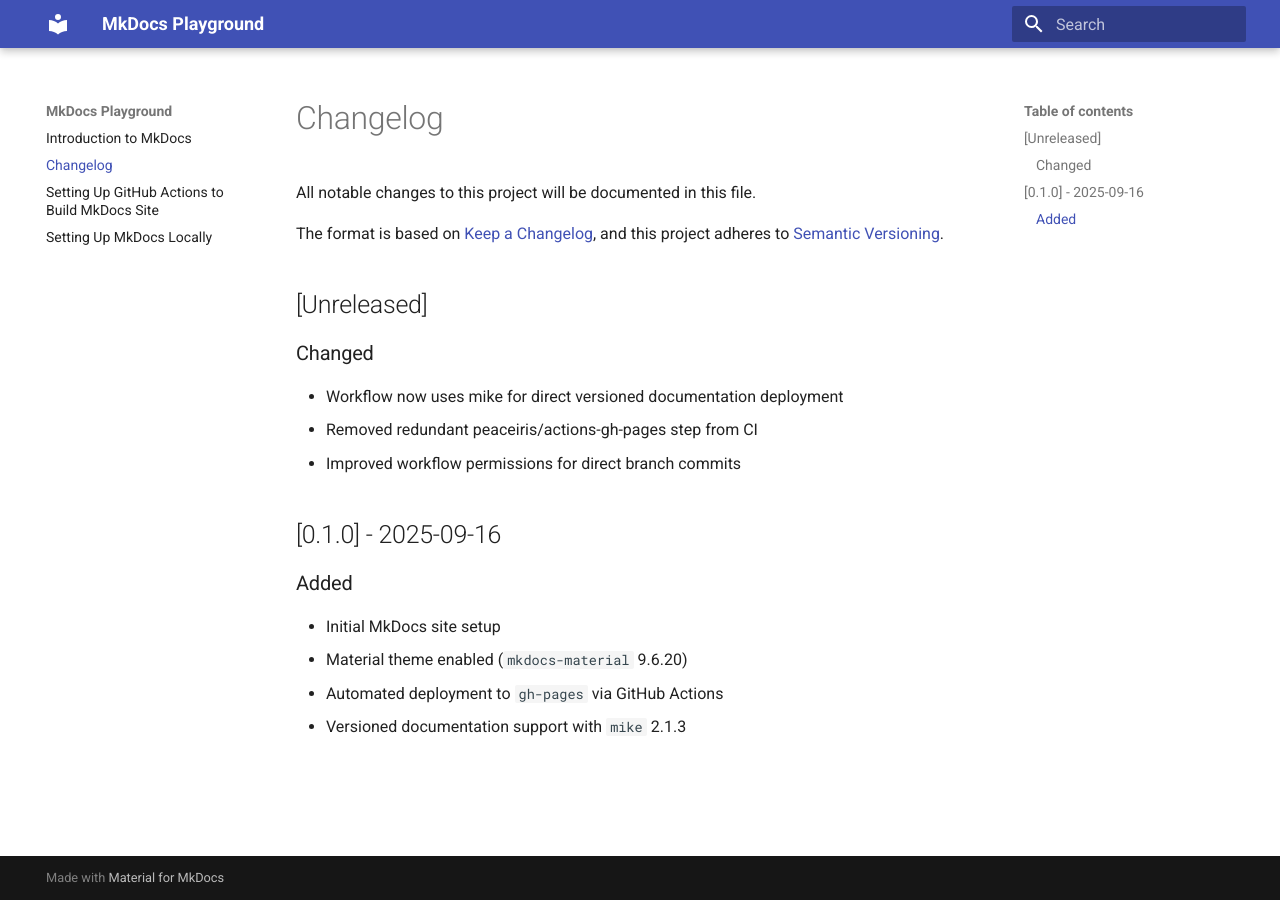
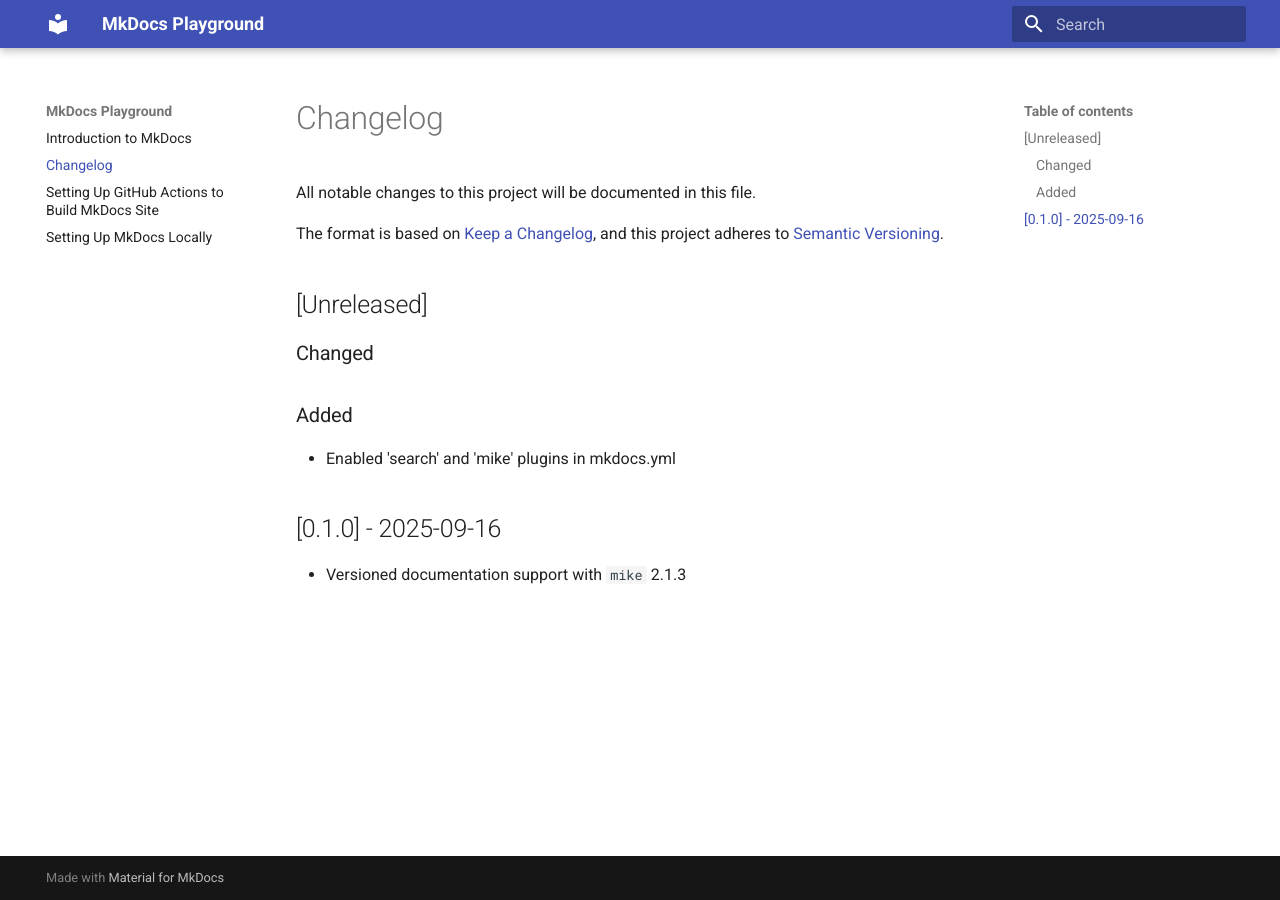
Before and after one commit to hossain-khan/mkdocs-playground, an MkDocs documentation site: the page built from docs/CHANGELOG.md, in a window 1280 px wide. Built offline with MkDocs 1.6.1 and Material for MkDocs 9.7.7, drawn with Linux system fonts in a browser that asks for light colours; the version menu is left out.

Commit message:
Update mkdocs.yml plugins and changelog for recent changes

```diff
--- a/docs/CHANGELOG.md
+++ b/docs/CHANGELOG.md
@@ -7,13 +7,9 @@ The format is based on [Keep a Changelog](https://keepachangelog.com/en/1.1.0/),
 ## [Unreleased]
 
 ### Changed
-- Workflow now uses mike for direct versioned documentation deployment
-- Removed redundant peaceiris/actions-gh-pages step from CI
-- Improved workflow permissions for direct branch commits
+
+### Added
+- Enabled 'search' and 'mike' plugins in mkdocs.yml
 
 ## [0.1.0] - 2025-09-16
-### Added
-- Initial MkDocs site setup
-- Material theme enabled (`mkdocs-material` 9.6.20)
-- Automated deployment to `gh-pages` via GitHub Actions
 - Versioned documentation support with `mike` 2.1.3
--- a/mkdocs.yml
+++ b/mkdocs.yml
@@ -2,3 +2,11 @@ site_name: MkDocs Playground
 
 theme:
   name: material
+
+plugins:
+  - search
+  - mike
+
+extra:
+  version:
+    provider: mike
```
